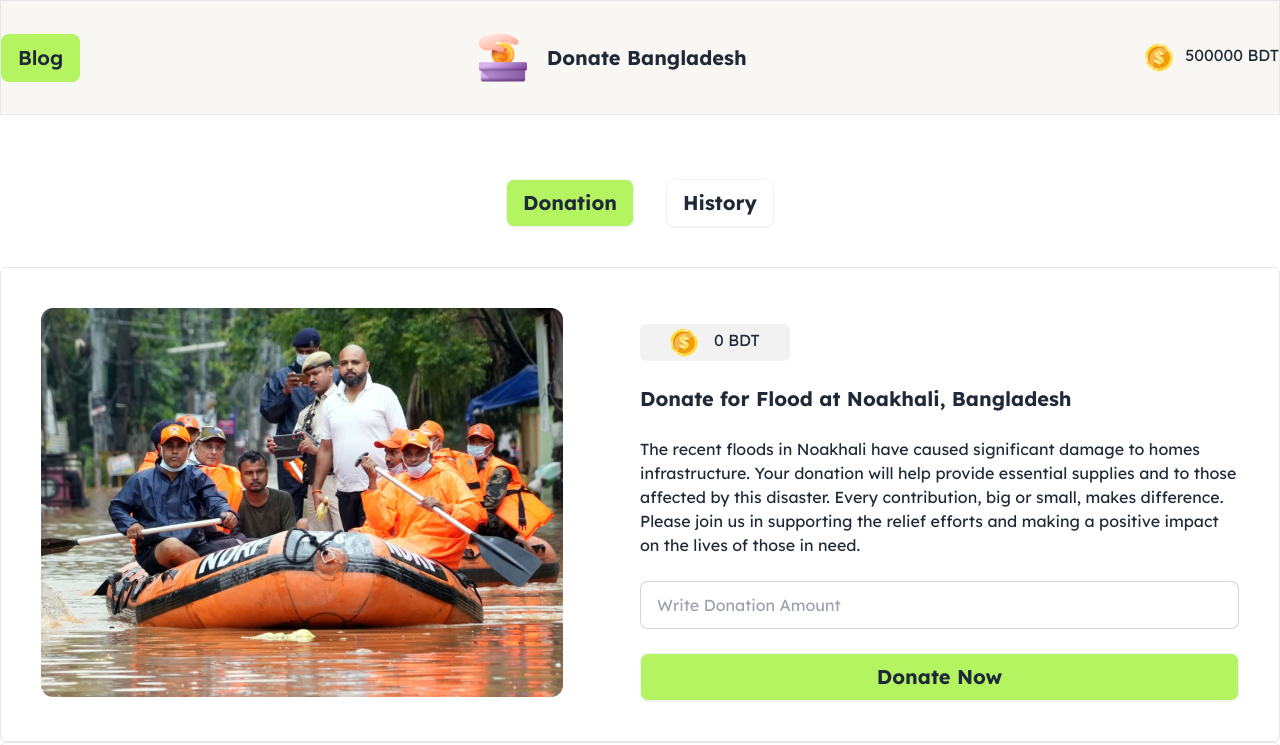
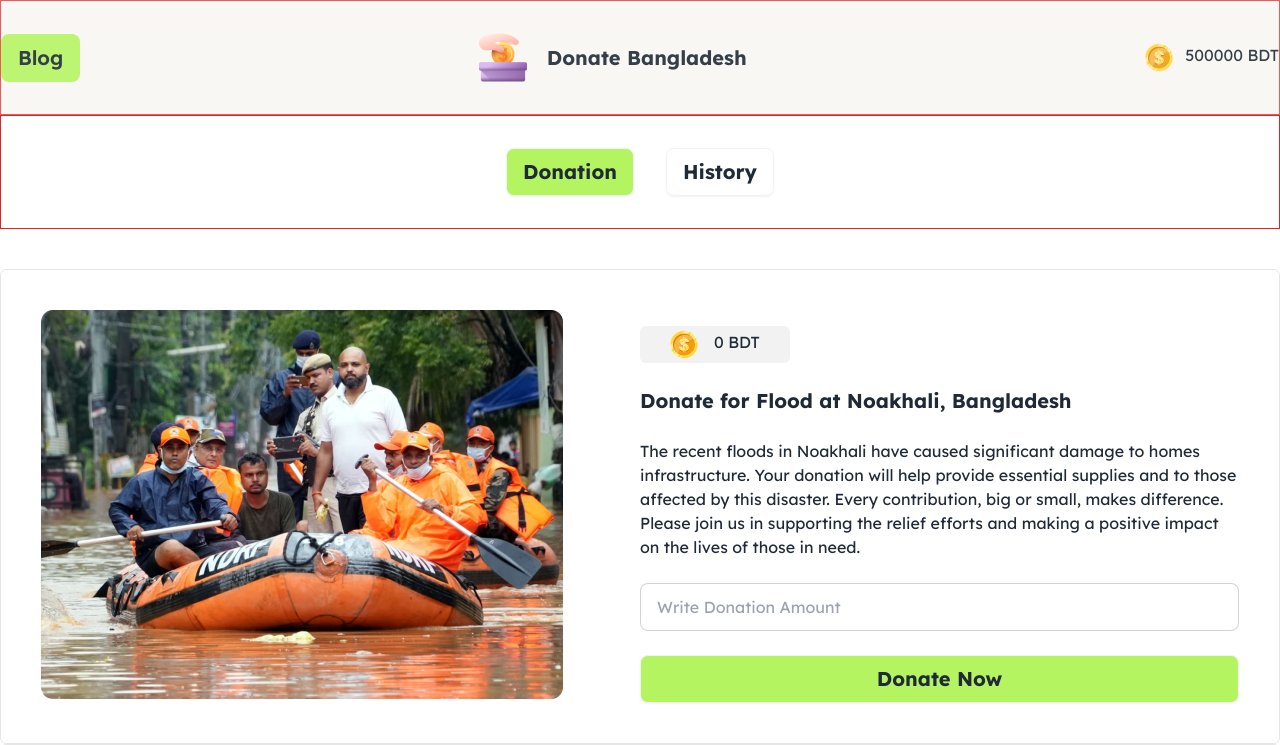
Before and after one commit to DebasisLeo/B10A5, a plain HTML site: page index.html in a window 1280 px wide. Shown: the top 745 px of the page. Drawn offline with nearby package versions, Linux system fonts and the light colour scheme.

Commit message:
fourth commit

```diff
--- a/index.html
+++ b/index.html
@@ -26,7 +26,7 @@
 
 <body class="lexend">
     <header style="position: sticky; top: 0; " >
-        <nav class="bg-[#F9F7F3] border py-8 mb-16">
+        <nav class="bg-[#F9F7F3] backdrop-blur-xl opacity-90 border py-8 border-red-500 ">
             <div class="flex items-center md:flex md:justify-between   md:max-w-screen-xl md:mx-auto max-w-screen-xl justify-around mx-auto  ">
                 <div class="">
 
@@ -43,13 +43,13 @@
             </div>
         </nav>
     </header>
-    <main class="max-w-screen-xl mx-auto">
-        <div class="flex justify-center gap-8 mb-10" style="position: sticky; top: 175px; " md:style="position: sticky; top: 205px; ">
+    <main class="">
+        <div class="flex backdrop-blur-sm border border-red-600 justify-center gap-8 mb-10 p-8" style="position: sticky; top: 110px; " md:style="position: sticky; top: 100px; ">
             <button id="don" onclick="donate(this)" class="btn text-xl font-bold bg-[#B4F461]">Donation</button>
             <button onclick="history(this)" id="his" class="btn text-xl font-bold bg-white">History</button>
         </div>
 
-       <div id="d-1">
+       <div id="d-1" class="max-w-screen-xl mx-auto">
         <div class=" md:flex border border-[#1111111A] p-5 md:p-10 rounded-md">
             <div class="md:w-1/2">
                 <img src="./assets/noakhali.png" alt="">
@@ -122,7 +122,7 @@
             </div>
         </div>
        </div>
-       <div id="d-2" class="hidden">
+       <div id="d-2" class="hidden max-w-screen-xl mx-auto">
 
        </div>
 
```
